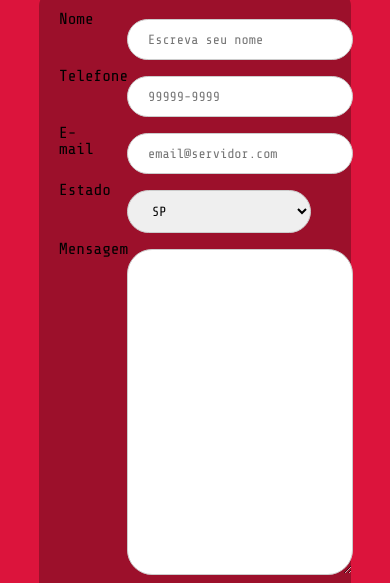
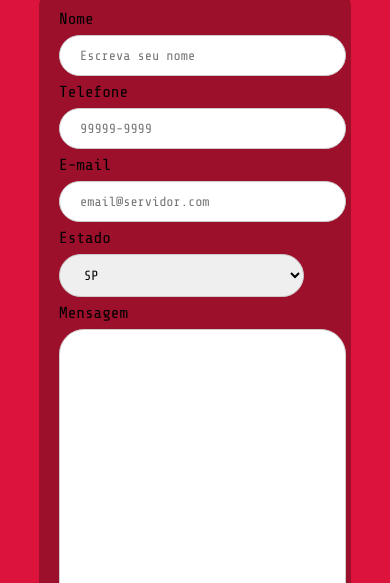
Before and after one commit to MarcusMoreria/MeuPrimeiroSite, a plain HTML site: page contato.html in a window 390 px wide. Shown: the part 208-791 px from the top of the page. Drawn offline with nearby package versions, Linux system fonts and the light colour scheme.

Commit message:
Add files via upload

```diff
--- a/css/estilo.css
+++ b/css/estilo.css
@@ -224,3 +224,10 @@ input[type=submit]{
 .menu{
     background-color: #FF6347;
 }
+
+@media screen and (max-width: 600px) {
+    .col-25, .col-75, input[type=submit] {
+    width: 100%;
+    margin-top: 0;
+    }
+}
```
